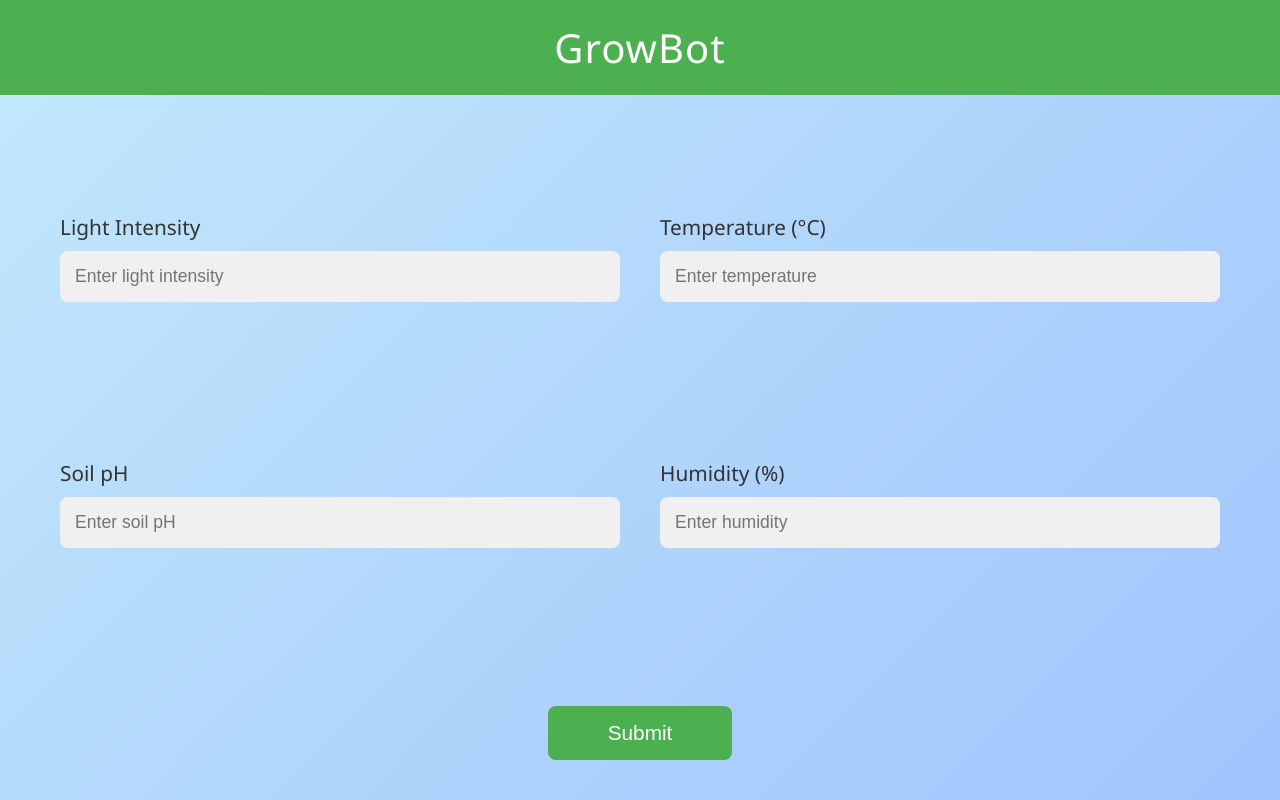
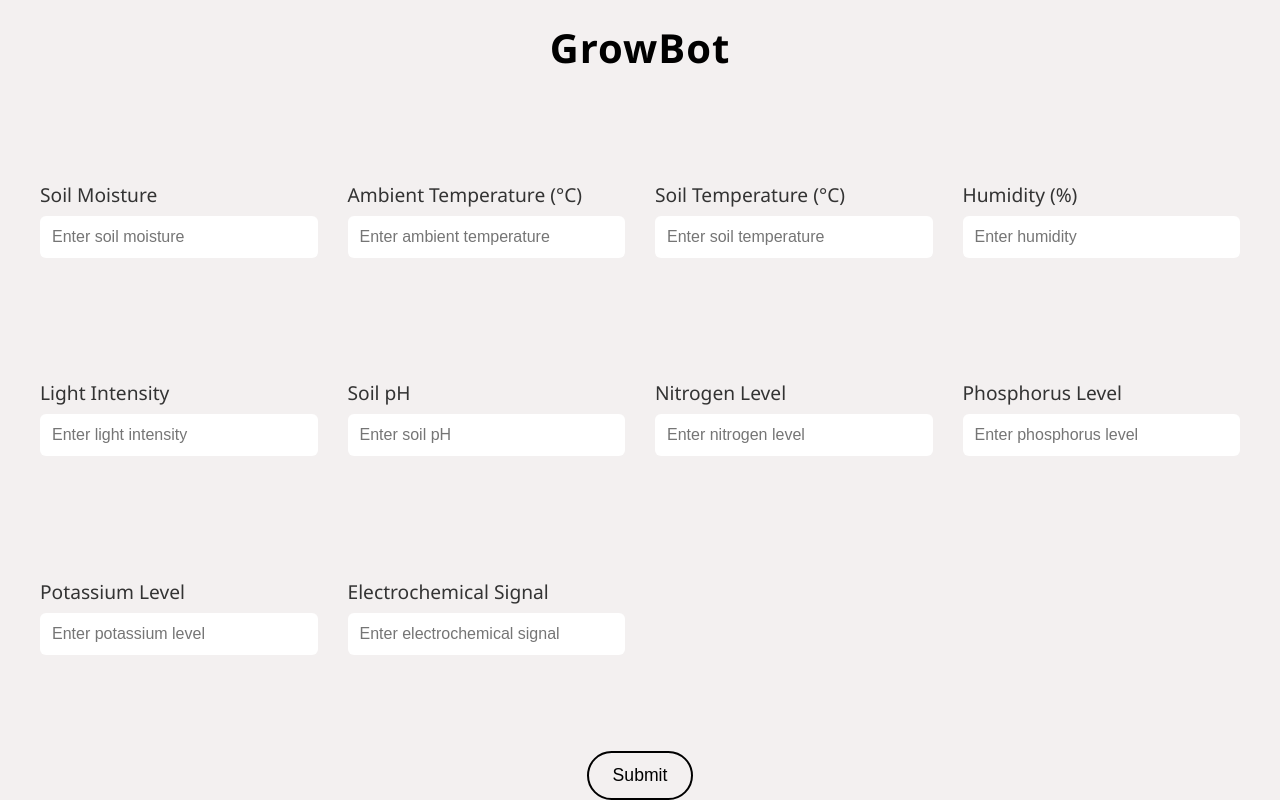
Before and after one commit to ManeswarSingh/PEC_Major, a plain HTML site: page frontend/growbot.html in a window 1280 px wide. Drawn offline with Linux system fonts and the light colour scheme.

Commit message:
some home changes with growbot changes

```diff
--- a/frontend/growbot.html
+++ b/frontend/growbot.html
@@ -13,7 +13,8 @@
 
     body {
       font-family: 'Segoe UI', Tahoma, Geneva, Verdana, sans-serif;
-      background: linear-gradient(135deg, #c2e9fb, #a1c4fd);
+      /* background: linear-gradient(135deg, #c2e9fb, #a1c4fd); */
+      background: #f3f0f0;
       color: #333;
       display: flex;
       flex-direction: column;
@@ -21,9 +22,10 @@
     }
 
     header {
-      background-color: #4CAF50;
-      color: white;
+      /* background-color: #4CAF50; */
+      color: rgb(0, 0, 0);
       padding: 20px;
+      font-weight: bold;
       text-align: center;
       font-size: 2.5rem;
       letter-spacing: 1px;
@@ -32,10 +34,9 @@
     main {
       flex: 1;
       display: grid;
-      grid-template-columns: 1fr 1fr;
-      grid-template-rows: 1fr 1fr;
-      gap: 40px;
-      padding: 60px;
+      grid-template-columns: repeat(auto-fit, minmax(250px, 1fr));
+      gap: 30px;
+      padding: 40px;
     }
 
     .input-group {
@@ -45,42 +46,41 @@
     }
 
     label {
-      font-size: 1.3rem;
-      margin-bottom: 10px;
+      font-size: 1.2rem;
+      margin-bottom: 8px;
     }
 
     input {
-      padding: 15px;
-      font-size: 1.1rem;
+      padding: 12px;
+      font-size: 1rem;
       border: none;
-      border-radius: 8px;
+      border-radius: 6px;
       outline: none;
-      background: #f0f0f0;
+      background: #ffffff;
     }
 
     button {
-      margin: 40px auto;
-      padding: 15px 60px;
-      font-size: 1.3rem;
-      border: none;
-      border-radius: 8px;
-      background-color: #4CAF50;
-      color: white;
+            margin: auto;
+            margin-top: 10px;
+
+            padding: 12px 24px;
+            background: none;
+            border: 2px solid #000000;
+            color: #000000;
+            font-size: 1.1rem;
+            border-radius: 25px;
             cursor: pointer;
-      transition: background 0.3s ease;
+            transition: background 0.3s ease-in-out, color 0.3s ease-in-out;
             display: block;
         }
 
         button:hover {
-      background-color: #45a049;
+            background-color: #000000;
+            color: white;
         }
-
     @media (max-width: 768px) {
       main {
-        grid-template-columns: 1fr;
-        grid-template-rows: repeat(4, 1fr);
-        padding: 30px;
-        gap: 30px;
+        padding: 20px;
       }
     }
   </style>
@@ -91,20 +91,53 @@
 
 <main>
   <div class="input-group">
-      <label for="light">Light Intensity</label>
-      <input type="number" id="light" placeholder="Enter light intensity" required>
+    <label for="soilMoisture">Soil Moisture</label>
+    <input type="number" id="soilMoisture" placeholder="Enter soil moisture">
   </div>
+
   <div class="input-group">
-      <label for="temp">Temperature (°C)</label>
-      <input type="number" id="temp" placeholder="Enter temperature" required>
+    <label for="ambientTemp">Ambient Temperature (°C)</label>
+    <input type="number" id="ambientTemp" placeholder="Enter ambient temperature">
   </div>
+
   <div class="input-group">
-      <label for="ph">Soil pH</label>
-      <input type="number" step="0.1" id="ph" placeholder="Enter soil pH" required>
+    <label for="soilTemp">Soil Temperature (°C)</label>
+    <input type="number" id="soilTemp" placeholder="Enter soil temperature">
   </div>
+
   <div class="input-group">
     <label for="humidity">Humidity (%)</label>
-      <input type="number" id="humidity" placeholder="Enter humidity" required>
+    <input type="number" id="humidity" placeholder="Enter humidity">
+  </div>
+
+  <div class="input-group">
+    <label for="lightIntensity">Light Intensity</label>
+    <input type="number" id="lightIntensity" placeholder="Enter light intensity">
+  </div>
+
+  <div class="input-group">
+    <label for="soilPh">Soil pH</label>
+    <input type="number" step="0.1" id="soilPh" placeholder="Enter soil pH">
+  </div>
+
+  <div class="input-group">
+    <label for="nitrogen">Nitrogen Level</label>
+    <input type="number" id="nitrogen" placeholder="Enter nitrogen level">
+  </div>
+
+  <div class="input-group">
+    <label for="phosphorus">Phosphorus Level</label>
+    <input type="number" id="phosphorus" placeholder="Enter phosphorus level">
+  </div>
+
+  <div class="input-group">
+    <label for="potassium">Potassium Level</label>
+    <input type="number" id="potassium" placeholder="Enter potassium level">
+  </div>
+
+  <div class="input-group">
+    <label for="electroSignal">Electrochemical Signal</label>
+    <input type="number" id="electroSignal" placeholder="Enter electrochemical signal">
   </div>
 </main>
 
```
Also changed, not shown: frontend/ecom.html (deleted, +0 -108 lines), frontend/index.html (+12 -7 lines). Lines whose indentation alone changed are shown as unchanged.
